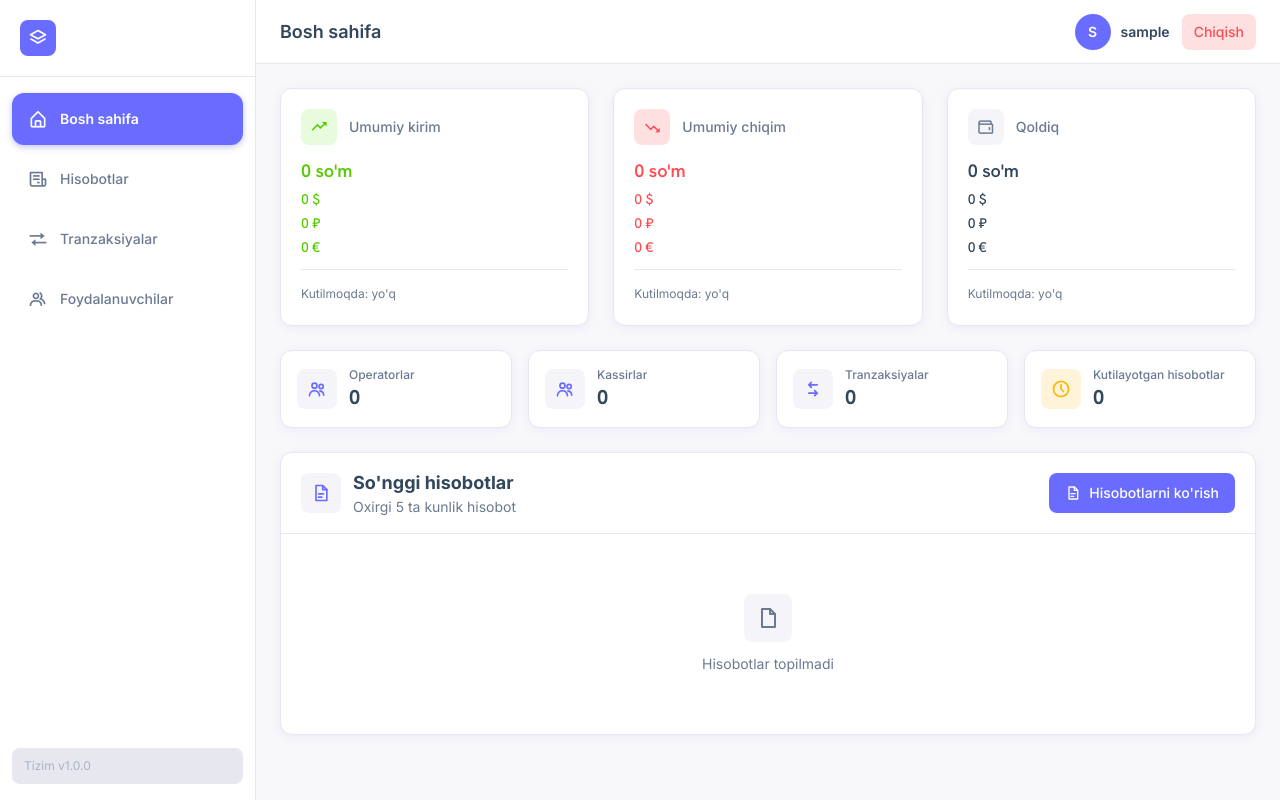
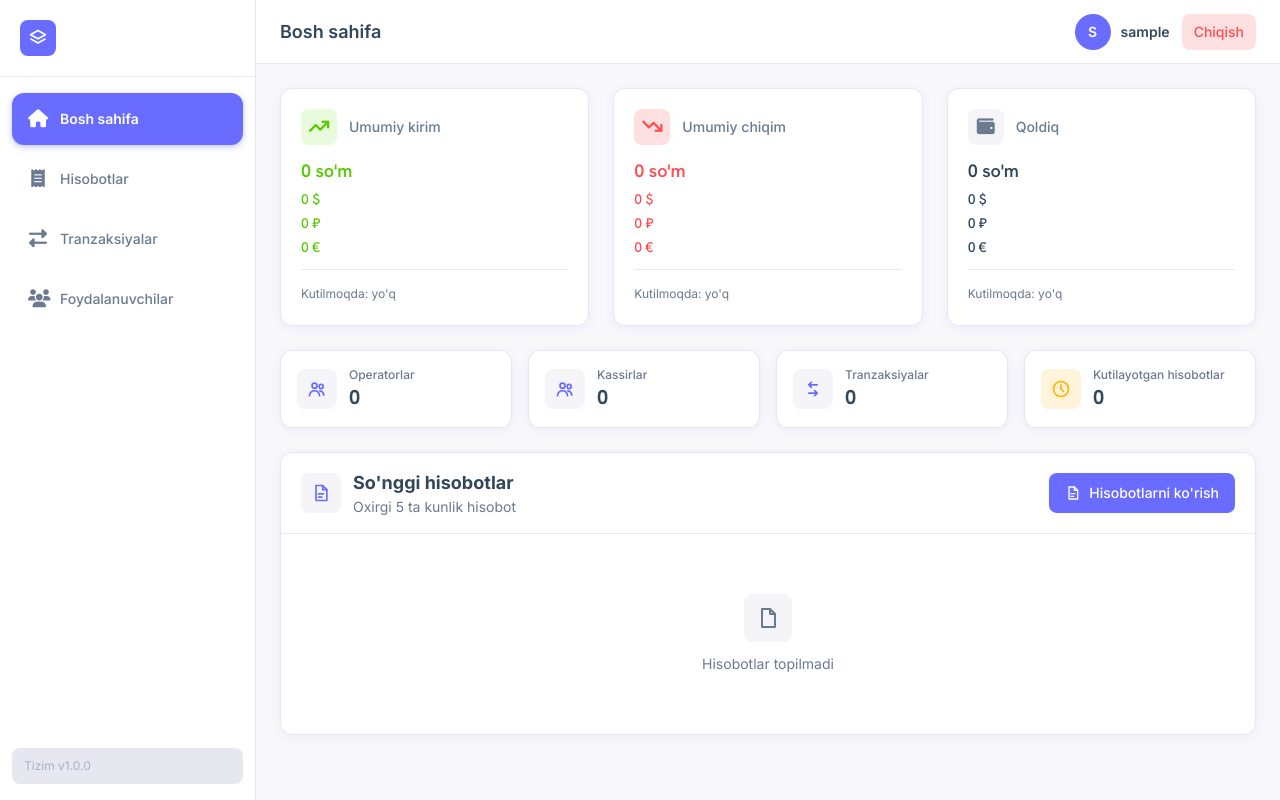
Before and after one commit to clashcoocac-cyber/finance, a Django app: page /dashboard/boss/ in a window 1280 px wide. Run offline with Django 4.2, Linux system fonts and the light colour scheme; the visitor is signed in with stand-in values (Sample User, id 1); data comes from the database, SQL or seed files in the repository; data that the repository does not hold is empty; some libraries are stand-ins or nearby versions.

Commit message:
theme: use Font Awesome instead of Boxicons
Co-Authored-By: Claude Sonnet 5 <noreply@anthropic.com>
Claude-Session: https://claude.ai/code/session_01ELD6hteTV6TXqvBvAzbjnE

```diff
--- a/templates/base.html
+++ b/templates/base.html
@@ -7,8 +7,8 @@
     <link rel="preconnect" href="https://fonts.googleapis.com">
     <link rel="preconnect" href="https://fonts.gstatic.com" crossorigin>
     <link href="https://fonts.googleapis.com/css2?family=Inter:wght@400;500;600;700&family=Hanken+Grotesk:wght@500;600;700&display=swap" rel="stylesheet">
-    <link href="https://cdn.jsdelivr.net/npm/boxicons@2.1.4/css/boxicons.min.css" rel="stylesheet"
-          integrity="sha384-42kyIPf7HDYLkGffmxDhSx/3Z/53wGBs3nD6wEFxsbeDc7rMO6mkYbkAcpRsnMU2" crossorigin="anonymous">
+    <link href="https://cdnjs.cloudflare.com/ajax/libs/font-awesome/6.5.2/css/all.min.css" rel="stylesheet"
+          integrity="sha384-PPIZEGYM1v8zp5Py7UjFb79S58UeqCL9pYVnVPURKEqvioPROaVAJKKLzvH2rDnI" crossorigin="anonymous">
     <script src="https://cdn.tailwindcss.com"></script>
     <script src="https://cdn.jsdelivr.net/npm/alpinejs@3.14.1/dist/cdn.min.js"
         integrity="sha384-l8f0VcPi/M1iHPv8egOnY/15TDwqgbOR1anMIJWvU6nLRgZVLTLSaNqi/TOoT5Fh"
--- a/templates/base_app.html
+++ b/templates/base_app.html
@@ -65,7 +65,7 @@
                 <button type="button" @click="sidebarOpen = !sidebarOpen"
                         class="flex items-center justify-center w-9 h-9 rounded-lg shrink-0 lg:hidden"
                         style="background: var(--color-surface-muted); color: var(--color-text);" aria-label="Menyu">
-                    <i class="bx bx-menu text-xl"></i>
+                    <i class="fa-solid fa-bars text-lg"></i>
                 </button>
                 <div class="min-w-0">
                     <div class="text-base sm:text-lg font-semibold truncate" style="color: var(--color-text);">
--- a/templates/partials/_filter_bar.html
+++ b/templates/partials/_filter_bar.html
@@ -35,7 +35,7 @@ Optional: type_filter (truthy) + type_value — adds a "Tranzaksiya turi" select
                     :style="'color: var(--color-text);' + (selectedCats.includes('{{ cat.name|escapejs }}') ? ' background: var(--color-surface-muted);' : '')"
                     @click.prevent="selectedCats.includes('{{ cat.name|escapejs }}') ? selectedCats = selectedCats.filter(v => v !== '{{ cat.name|escapejs }}') : selectedCats.push('{{ cat.name|escapejs }}')">
                     <span>{{ cat.name }}</span>
-                    <i x-show="selectedCats.includes('{{ cat.name|escapejs }}')" x-cloak class="bx bx-check shrink-0" style="color: var(--color-brand);"></i>
+                    <i x-show="selectedCats.includes('{{ cat.name|escapejs }}')" x-cloak class="fa-solid fa-check shrink-0" style="color: var(--color-brand);"></i>
                     <input type="checkbox" name="category" value="{{ cat.name }}" class="sr-only" :checked="selectedCats.includes('{{ cat.name|escapejs }}')">
                 </label>
                 {% endfor %}
@@ -47,7 +47,7 @@ Optional: type_filter (truthy) + type_value — adds a "Tranzaksiya turi" select
         </div>
     </div>
     <button type="submit" class="rounded-lg px-4 py-2.5 text-sm font-medium inline-flex items-center gap-2" style="background: var(--color-brand); color: var(--color-brand-foreground);">
-        <i class="bx bx-search"></i>
+        <i class="fa-solid fa-magnifying-glass"></i>
         Filtrlarni qo'llash
     </button>
 </form>
--- a/templates/partials/_modal_open.html
+++ b/templates/partials/_modal_open.html
@@ -26,7 +26,7 @@ Params: modal_title, modal_subtitle, modal_tone (positive|negative|brand), modal
             <span class="flex items-center justify-center w-12 h-12 rounded-lg shrink-0"
                   style="background: {% if modal_tone == 'positive' %}var(--color-positive-bg){% elif modal_tone == 'negative' %}var(--color-negative-bg){% else %}var(--color-surface-muted){% endif %};
                          color: {% if modal_tone == 'positive' %}var(--color-positive){% elif modal_tone == 'negative' %}var(--color-negative){% else %}var(--color-brand){% endif %};">
-                <i class="bx text-2xl {% if modal_icon == 'user' %}bx-user{% elif modal_icon == 'edit' %}bx-edit-alt{% else %}bx-plus{% endif %}"></i>
+                <i class="fa-solid text-xl {% if modal_icon == 'user' %}fa-user{% elif modal_icon == 'edit' %}fa-pen{% else %}fa-plus{% endif %}"></i>
             </span>
             <div class="min-w-0 flex-1">
                 <h2 class="text-xl font-bold" style="color: var(--color-text);">{{ modal_title }}</h2>
@@ -38,7 +38,7 @@ Params: modal_title, modal_subtitle, modal_tone (positive|negative|brand), modal
                     class="shrink-0 flex items-center justify-center w-9 h-9 rounded-lg transition-colors"
                     style="background: var(--color-surface-muted); color: var(--color-text-muted);"
                     aria-label="Yopish">
-                <i class="bx bx-x text-xl"></i>
+                <i class="fa-solid fa-xmark text-lg"></i>
             </button>
         </div>
         <div class="px-6 py-5">
--- a/templates/partials/_nav_item.html
+++ b/templates/partials/_nav_item.html
@@ -9,6 +9,6 @@ Sidebar nav link. Params:
 <a href="{{ url }}"
    class="flex items-center gap-3 px-4 py-3 rounded-xl text-sm transition-colors {% if current == match or current == match2 %}font-semibold{% else %}font-medium{% endif %}"
    style="{% if current == match or current == match2 %}background: var(--color-sidebar-active-bg); color: var(--color-sidebar-active-text); box-shadow: 0 2px 6px rgba(105, 108, 255, 0.4);{% else %}color: var(--color-sidebar-text);{% endif %}">
-    <i class="bx {% if icon == 'home' %}bx-home-alt{% elif icon == 'reports' %}bx-receipt{% elif icon == 'transactions' %}bx-transfer{% elif icon == 'users' %}bx-group{% elif icon == 'income' %}bx-trending-up{% elif icon == 'expense' %}bx-trending-down{% endif %} text-xl shrink-0"></i>
+    <i class="fa-solid {% if icon == 'home' %}fa-house{% elif icon == 'reports' %}fa-receipt{% elif icon == 'transactions' %}fa-right-left{% elif icon == 'users' %}fa-users{% elif icon == 'income' %}fa-arrow-trend-up{% elif icon == 'expense' %}fa-arrow-trend-down{% endif %} text-lg shrink-0" style="width: 1.25rem; text-align: center;"></i>
     <span>{{ label }}</span>
 </a>
--- a/templates/partials/_payment_card.html
+++ b/templates/partials/_payment_card.html
@@ -8,7 +8,7 @@
         <span class="flex items-center justify-center w-9 h-9 rounded-lg shrink-0"
               style="background: {% if icon == 'cash' %}var(--color-positive-bg){% else %}var(--color-surface-muted){% endif %};
                      color: {% if icon == 'cash' %}var(--color-positive){% else %}var(--color-brand){% endif %};">
-            <i class="bx text-lg {% if icon == 'cash' %}bx-money{% else %}bx-credit-card{% endif %}"></i>
+            <i class="fa-solid text-lg {% if icon == 'cash' %}fa-money-bill-wave{% else %}fa-credit-card{% endif %}"></i>
         </span>
         <p class="text-sm font-medium" style="color: var(--color-text-muted);">{{ title }}</p>
     </div>
--- a/templates/partials/_stat_card.html
+++ b/templates/partials/_stat_card.html
@@ -5,7 +5,7 @@
             <span class="flex items-center justify-center w-9 h-9 rounded-lg shrink-0"
                   style="background: {% if tone == 'positive' %}var(--color-positive-bg){% elif tone == 'negative' %}var(--color-negative-bg){% else %}var(--color-surface-muted){% endif %};
                          color: {% if tone == 'positive' %}var(--color-positive){% elif tone == 'negative' %}var(--color-negative){% else %}var(--color-text-muted){% endif %};">
-                <i class="bx text-lg {% if tone == 'positive' %}bx-trending-up{% elif tone == 'negative' %}bx-trending-down{% else %}bx-wallet{% endif %}"></i>
+                <i class="fa-solid text-lg {% if tone == 'positive' %}fa-arrow-trend-up{% elif tone == 'negative' %}fa-arrow-trend-down{% else %}fa-wallet{% endif %}"></i>
             </span>
             <p class="text-sm font-medium" style="color: var(--color-text-muted);">{{ title }}</p>
         </div>
@@ -24,7 +24,7 @@
     <div class="mt-3 pt-3 border-t" style="border-color: var(--color-border);">
         {% if pending_line %}
         <span class="inline-flex items-center gap-1.5 px-2.5 py-1 rounded-full text-xs font-medium money" style="background: var(--color-pending-bg); color: var(--color-pending);">
-            <i class="bx bx-time-five shrink-0"></i>
+            <i class="fa-solid fa-clock shrink-0"></i>
             Kutilmoqda: {{ pending_line }}
         </span>
         {% else %}
```
